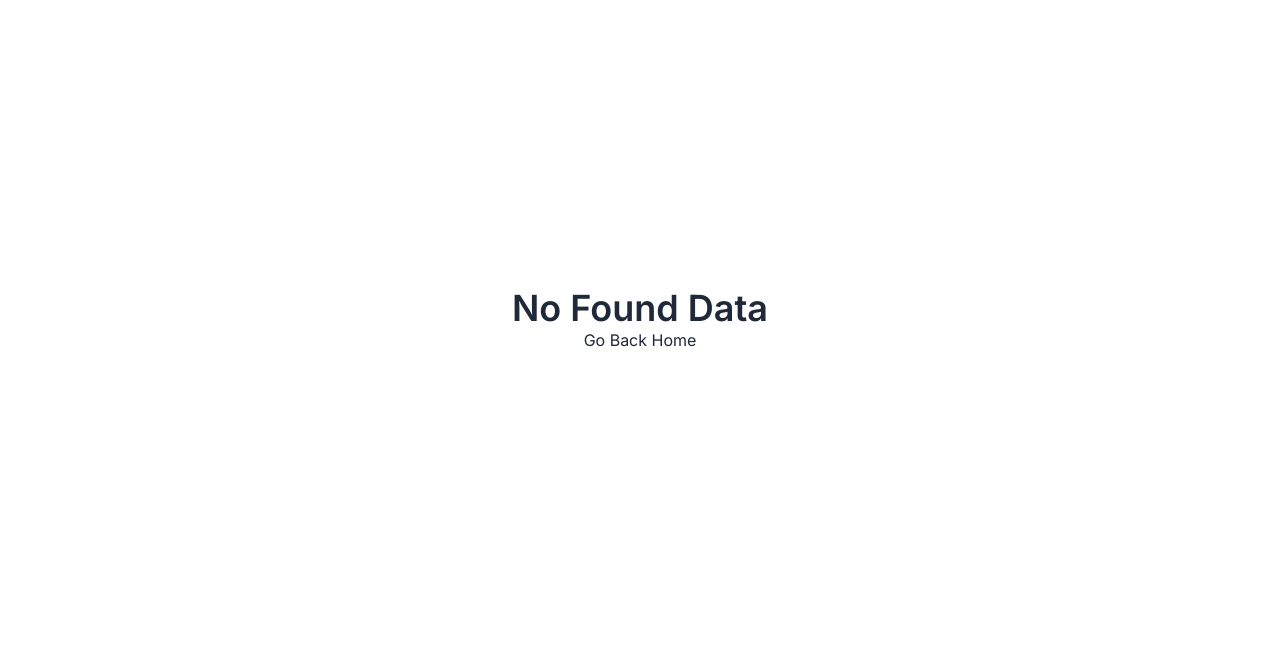
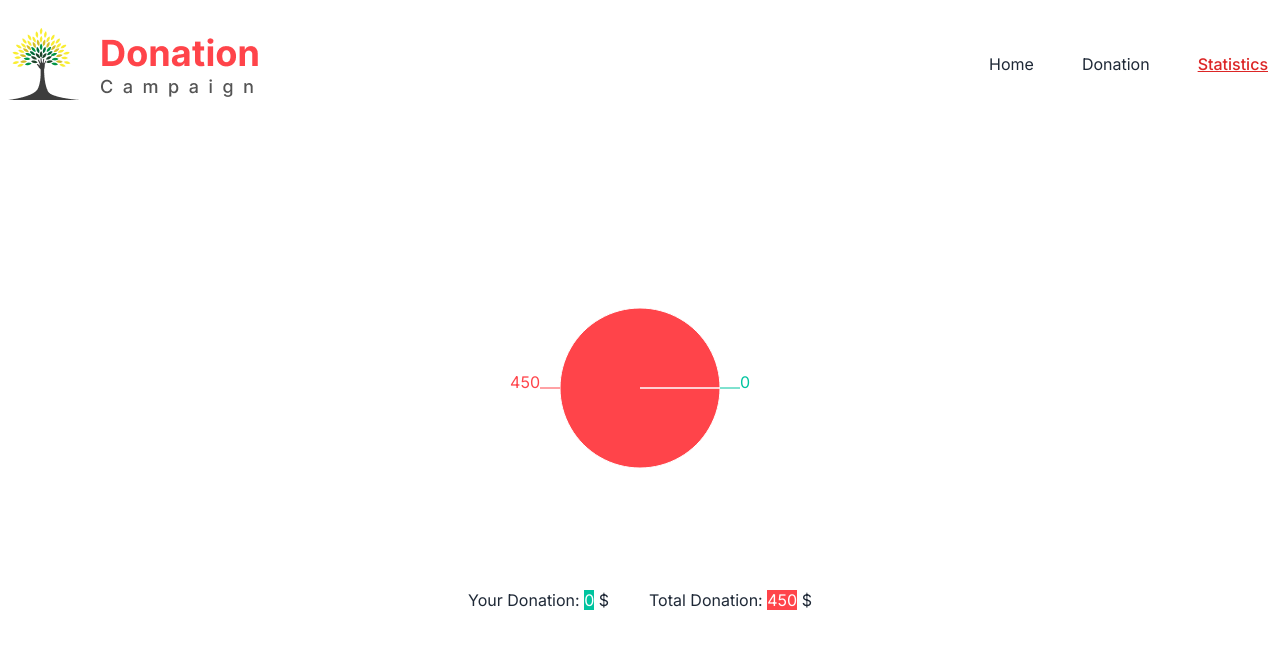
Before and after one commit to taijulsir/donation-campaign-project, a React (Vite) app: page /statistics in a window 1280 px wide. Shown: the top 648 px of the page. Built offline with nearby package versions, Linux system fonts and the light colour scheme.

Commit message:
created  dynamically pie chart in statistics route

```diff
--- a/src/Components/DonationItem/DonationItem.jsx
+++ b/src/Components/DonationItem/DonationItem.jsx
@@ -32,7 +32,7 @@ const DonationItem = () => {
         }
         </div>
 
-        <div className={donationLength === donations.length  && 'hidden'}>
+        <div className={ donationLength === donations.length ? 'hidden' : ''}>
            <div className="text-center mt-10">
            <button onClick={() => setDonationLength(donations.length)} className="btn btn-primary" > See All</button>
            </div>
--- a/src/Components/Home/Banner/Banner.jsx
+++ b/src/Components/Home/Banner/Banner.jsx
@@ -1,17 +1,30 @@
+import { useState } from "react";
+import PropTypes from 'prop-types';
 
+const Banner = ({donations}) => {
+    console.log(donations)
 
-const Banner = () => {
-
+ const [inputValue,setInputValue] = useState('');
+ const handleInputChange = e => {
+    setInputValue(e.target.value)
+ }
+ const handleButtonClick = () => {
+    console.log( inputValue)
+ }
     return (
         <div className="mb-[100px]">
         <div className="hero h-[600px] -mt-[108px]  "  style={{backgroundImage: 'url(https://i.ibb.co/tPz3tK9/Rectangle-4281.png?fbclid=IwAR2NBwfDCkiqEsYvwH7XU4DncCodQZZ34f3ILeWty0nbKGW4r4MPa7atIfU)'}}>
+
+
             <div className="hero-overlay bg-[#FFFFFFF2] "></div>
             <div className="hero-content text-center">
                 <div className="">
                 <h1 className="mb-5 lg:text-5xl text-2xl font-bold">I Grow By Helping People In Need</h1>
                <div className="flex lg:ml-40">
-               <input className=" outline-none lg:w-[400px] h-[50px] shadow-xl rounded-xl border border-[#DEDEDE] px-5" type="text" name="" id="" placeholder="Search here..."/>
-                <button className="btn  bg-[#FF444A] text-white -ml-2">Search</button>
+               <input className=" outline-none lg:w-[400px] h-[50px] shadow-xl rounded-xl border border-[#DEDEDE] px-5" type="text"
+               value={inputValue}
+               onChange={handleInputChange} placeholder="Search here..."/>
+                <button onClick={handleButtonClick} className="btn  bg-[#FF444A] text-white -ml-2">Search</button>
                </div>
                 </div>
             </div>
@@ -20,5 +33,8 @@ const Banner = () => {
 
     );
 };
+Banner.propTypes = {
+    donations: PropTypes.array
+}
 
 export default Banner;
--- a/src/Components/Home/Home.jsx
+++ b/src/Components/Home/Home.jsx
@@ -3,12 +3,14 @@ import Banner from "./Banner/Banner";
 import DonationCard from "./DonationCard.jsx/DonationCard";
 
 
+
 const Home = () => {
     const donations = useLoaderData();
 
+
     return (
         <div>
-           <Banner></Banner>
+           <Banner donations = {donations}></Banner>
            <div className="grid grid-cols-1 md:grid-cols-2 lg:grid-cols-4 gap-5 container mx-auto">
                 {
                     donations.map(donation => <DonationCard key={donation.id} donation = {donation}></DonationCard>)
--- /dev/null
+++ b/src/Components/Statistics/Statistics.jsx
@@ -0,0 +1,59 @@
+import { useEffect, useState } from "react";
+import { useLoaderData } from "react-router-dom";
+import { getStoredDonationItem } from "../Utility/localstorage";
+import { PieChart, Pie, Cell, Tooltip } from 'recharts';
+
+const Statistics = () => {
+    const statiticsData = useLoaderData()
+    const [donationPrice,setDonationPrice] = useState([]);
+
+
+  // Sum the prices of the selected items in local storage
+  const sumLocalStorageItems = () => {
+    const sum = donationPrice.reduce((total, item) => total + item.price, 0);
+    return sum;
+  };
+
+  const totalItemsSum = statiticsData.reduce((total, statistics) => total + statistics.price, 0);
+  const totalLocalStorageSum = sumLocalStorageItems();
+
+
+  console.log(totalItemsSum,totalLocalStorageSum)
+    useEffect(()=>{
+      const  donationIds = getStoredDonationItem();
+       if(donationIds.length >0) {
+        const donation = statiticsData.filter ( donationItem => donationIds.includes(donationItem.id))
+        setDonationPrice(donation)
+       }
+    },[statiticsData])
+    return (
+        <div className="flex flex-col items-center justify-center mt-20">
+        <PieChart width={400} height={400}>
+          <Pie
+            data={[
+              { name: 'Total Donation', value: totalItemsSum, },
+              { name: 'Distribute Donation', value: totalLocalStorageSum, },
+            ]}
+            cx="50%"
+            cy="50%"
+            outerRadius={80}
+            fill="#8884d8"
+            label
+          >
+            <Cell fill="#FF444A" />
+            <Cell fill="#00C49F" />
+          </Pie>
+         <Tooltip></Tooltip>
+        </PieChart>
+
+        <div>
+            <h3 className="flex flex-row gap-10">
+                <span>Your Donation: <span className="bg-[#00C49F] text-white">{totalLocalStorageSum}</span> $</span>
+                <span>Total Donation: <span className="bg-[#FF444A] text-white">{totalItemsSum}</span> $ </span>
+            </h3>
+        </div>
+      </div>
+    );
+};
+
+export default Statistics;
--- a/src/main.jsx
+++ b/src/main.jsx
@@ -10,6 +10,7 @@ import Home from './Components/Home/Home';
 import DonationDetails from './Components/DonationDetails/DonationDetails';
 import DonationItem from './Components/DonationItem/DonationItem';
 import Errorpage from './Components/ErrorPage/Errorpage';
+import Statistics from './Components/Statistics/Statistics';
 
 const router = createBrowserRouter([
   {
@@ -32,6 +33,11 @@ const router = createBrowserRouter([
         element: <DonationItem></DonationItem>,
         loader: () => fetch('/category.json')
       },
+      {
+        path: '/statistics',
+        element: <Statistics></Statistics>,
+        loader: () => fetch('/category.json')
+      }
     ]
   },
 ]);
```
